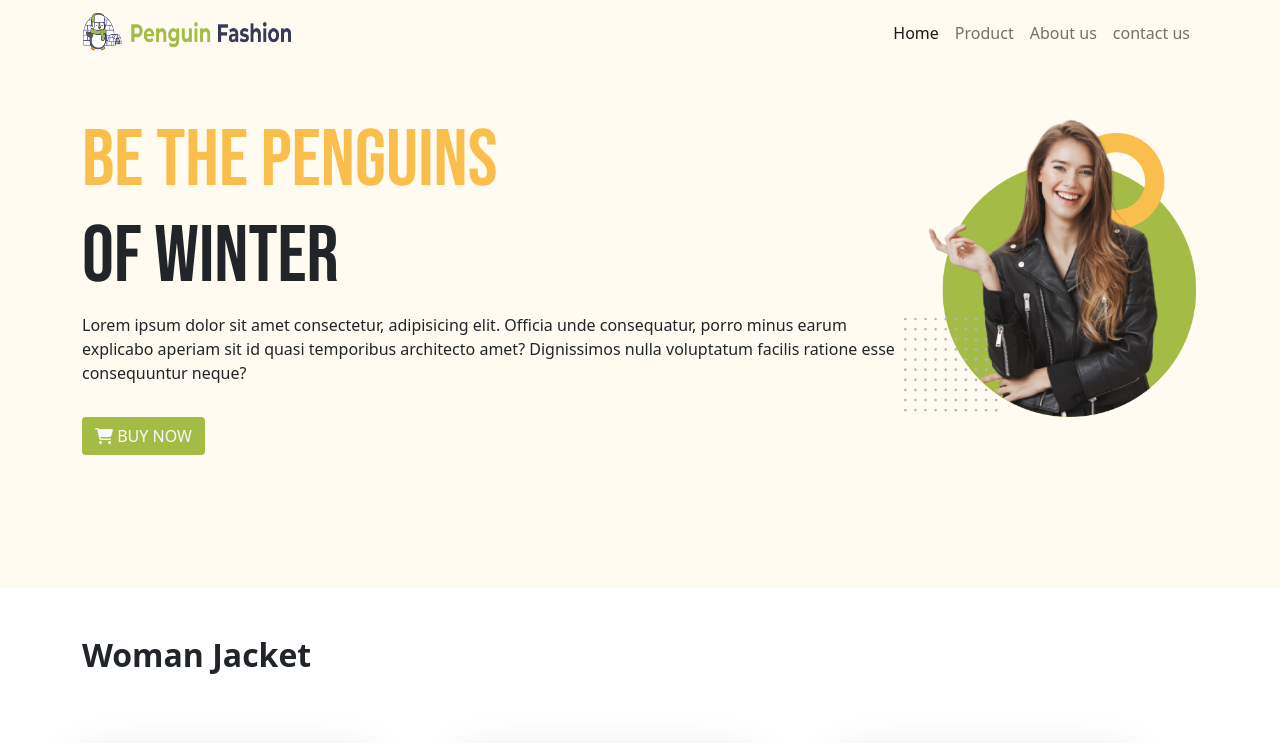
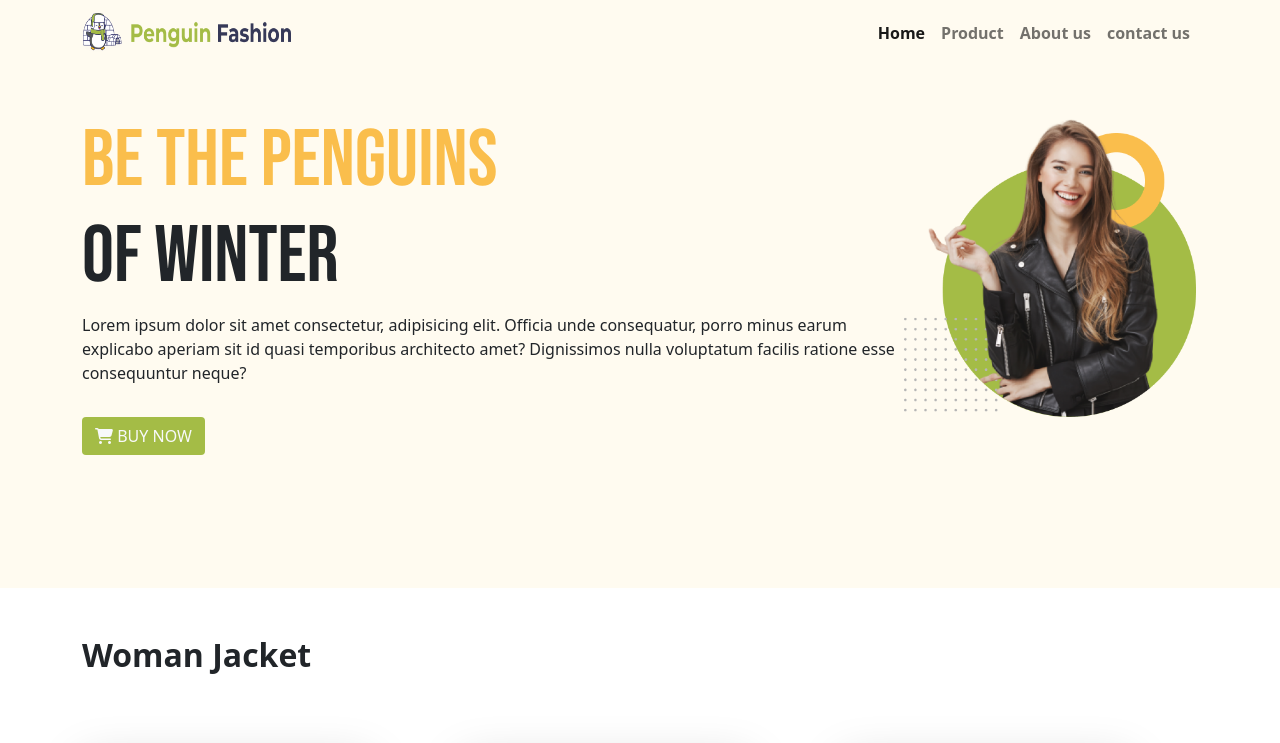
Before and after one commit to FahamidulDipro/penguin_fashion, a plain HTML site: page index.html in a window 1280 px wide. Shown: the top 743 px of the page. Drawn offline with nearby package versions, Linux system fonts and the light colour scheme.

Commit message:
navbar links bolded

```diff
--- a/index.html
+++ b/index.html
@@ -57,16 +57,16 @@
         <div class="collapse navbar-collapse" id="navbarSupportedContent">
             <ul class="navbar-nav ms-auto mb-2 mb-lg-0">
                 <li class="nav-item">
-                    <a class="nav-link active" aria-current="page" href="#">Home</a>
+                    <a class="nav-link active" aria-current="page" href="#" style="font-weight: bold;">Home</a>
                 </li>
                 <li class="nav-item">
-                    <a class="nav-link" href="#">Product</a>
+                    <a class="nav-link" href="#" style="font-weight: bold;">Product</a>
                 </li>
                 <li class="nav-item">
-                    <a class="nav-link" href="#">About us</a>
+                    <a class="nav-link" href="#" style="font-weight: bold;">About us</a>
                 </li>
                 <li class="nav-item">
-                    <a class="nav-link" href="#"> contact us</a>
+                    <a class="nav-link" href="#" style="font-weight: bold;"> contact us</a>
                 </li>
 
             </ul>
```
